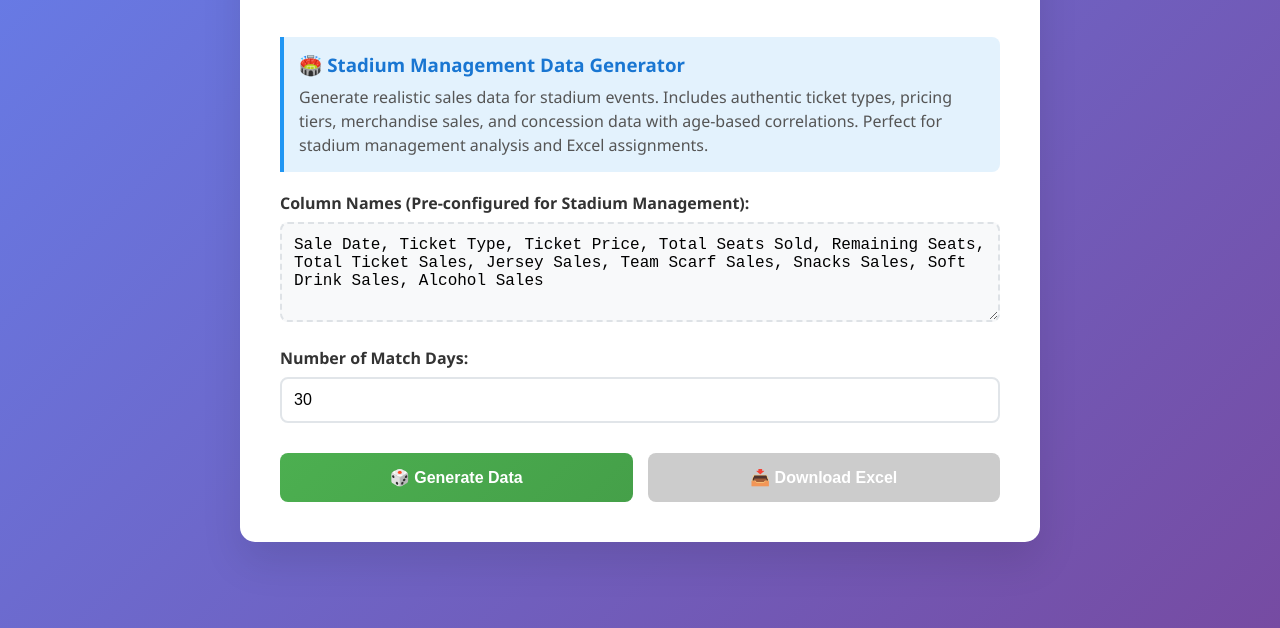
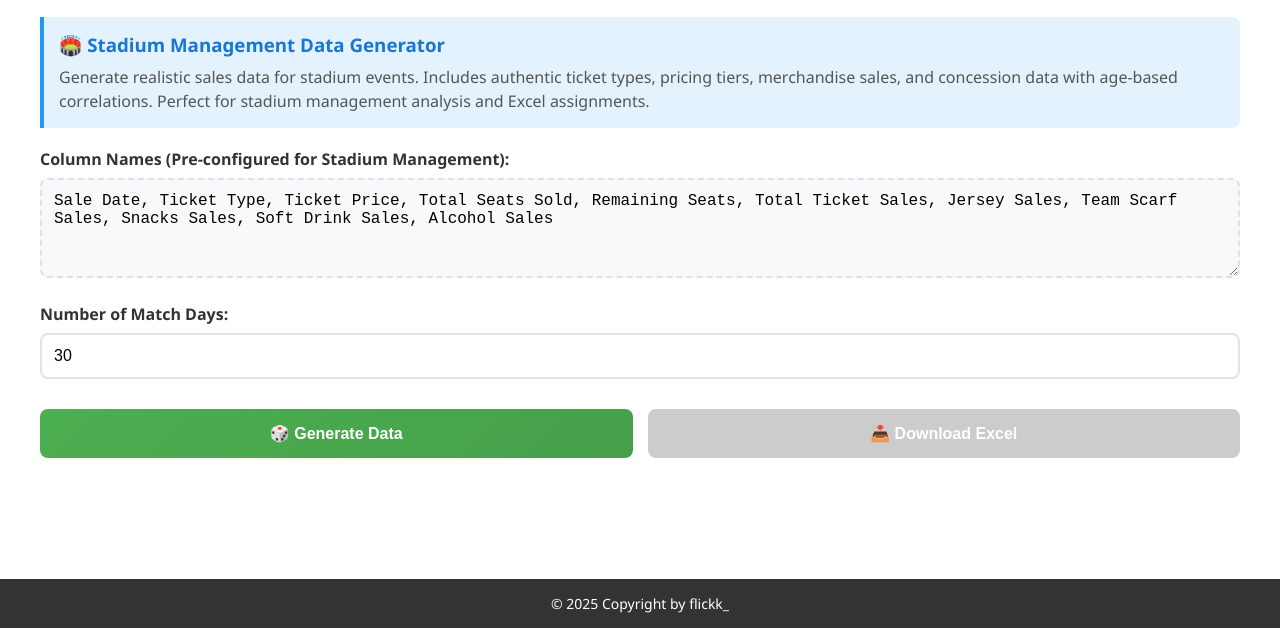
Before and after one commit to zinlynhtet/stadium-data, a plain HTML site: page index.html in a window 1280 px wide. Shown: the part 172-800 px from the top of the page. Drawn offline with Linux system fonts and the light colour scheme.

Commit message:
fix layout

```diff
--- a/index.html
+++ b/index.html
@@ -54,6 +54,9 @@
         </div>
     </div>
 
+    <div class="footer">
+        © 2025 Copyright by flickk_
+    </div>
     <script src="script.js"></script>
 </body>
 
--- a/style.css
+++ b/style.css
@@ -8,16 +8,19 @@ body {
     font-family: 'Segoe UI', Tahoma, Geneva, Verdana, sans-serif;
     background: linear-gradient(135deg, #667eea 0%, #764ba2 100%);
     min-height: 100vh;
-    padding: 20px;
+    margin: 0;
+    padding: 0;
+    display: flex;
+    flex-direction: column;
 }
 
 .container {
-    max-width: 800px;
-    margin: 0 auto;
+    width: 100%;
+    flex: 1;
     background: white;
-    border-radius: 15px;
-    box-shadow: 0 20px 40px rgba(0, 0, 0, 0.1);
     overflow: hidden;
+    display: flex;
+    flex-direction: column;
 }
 
 .header {
@@ -39,6 +42,7 @@ body {
 
 .content {
     padding: 40px;
+    flex: 1;
 }
 
 .input-section {
@@ -190,6 +194,15 @@ button {
     line-height: 1.5;
 }
 
+.footer {
+    background: #333;
+    color: white;
+    text-align: center;
+    padding: 15px;
+    font-size: 14px;
+    margin-top: auto;
+}
+
 @media (max-width: 600px) {
     .button-group {
         flex-direction: column;
@@ -202,4 +215,9 @@ button {
     .content {
         padding: 20px;
     }
+
+    .footer {
+        padding: 10px;
+        font-size: 12px;
+    }
 }
```
Also changed, not shown: script.js (line endings or trailing spaces), 1 other file.
